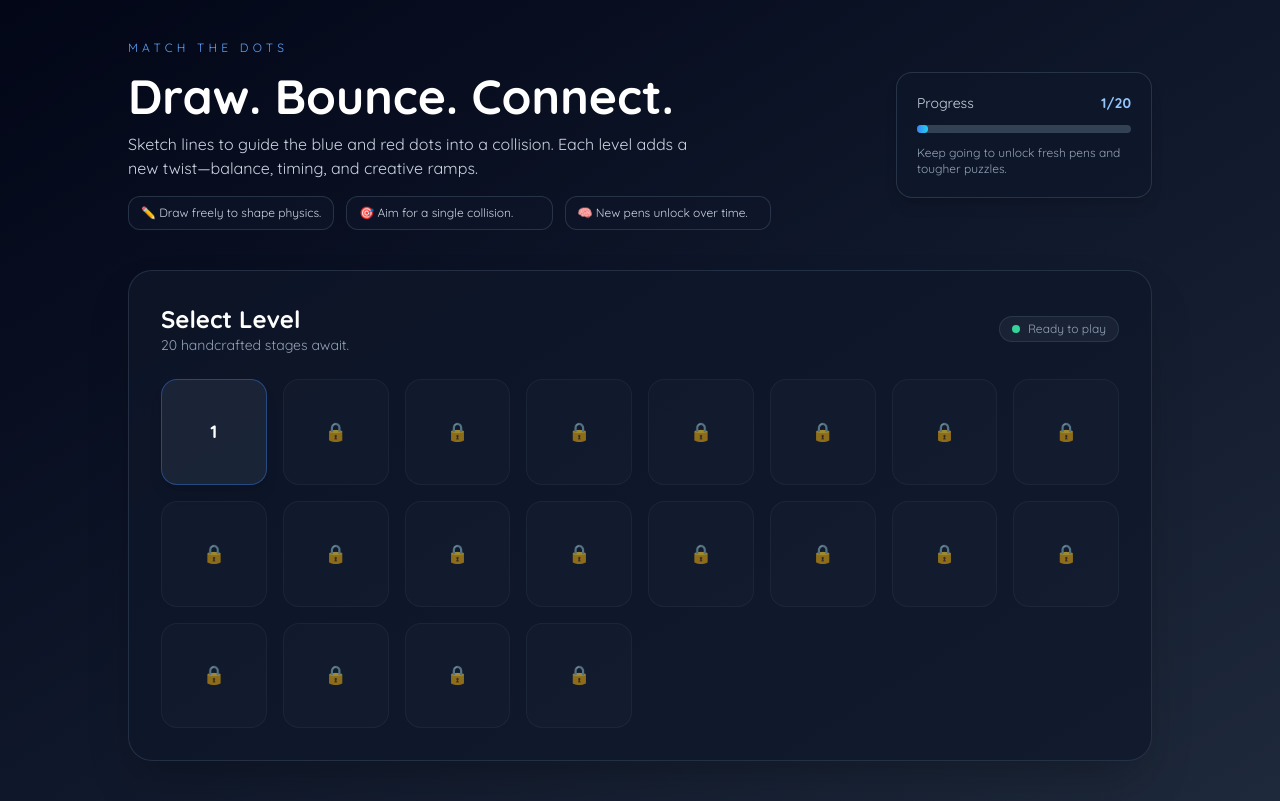
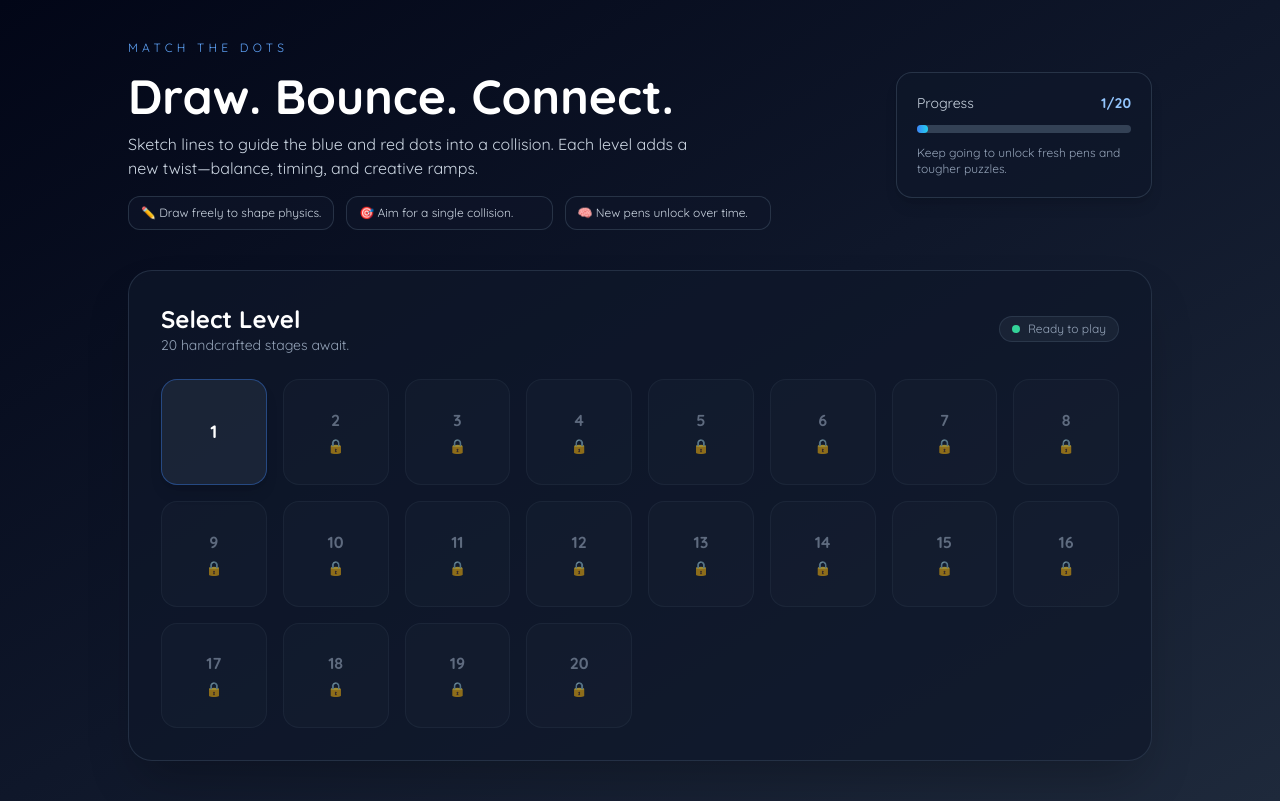
Before and after one commit to arjuntheprogrammer/match-the-dots, a React (Vite) app: page / in a window 1280 px wide. Built offline with nearby package versions, Linux system fonts and the light colour scheme.

Commit message:
feat: show locked level numbers

```diff
--- a/components/LevelSelector.tsx
+++ b/components/LevelSelector.tsx
@@ -73,7 +73,14 @@ export const LevelSelector: React.FC<LevelSelectorProps> = ({ unlockedLevels, on
                       : 'bg-slate-800/40 text-slate-500 border border-slate-700/50 cursor-not-allowed opacity-60'
                   }`}
                 >
-                  {isUnlocked ? lvl.id : '🔒'}
+                  {isUnlocked ? (
+                    lvl.id
+                  ) : (
+                    <span className="flex flex-col items-center gap-1 text-sm">
+                      <span className="text-base font-semibold text-slate-400">{lvl.id}</span>
+                      <span aria-hidden="true">🔒</span>
+                    </span>
+                  )}
                 </button>
               );
             })}
```
